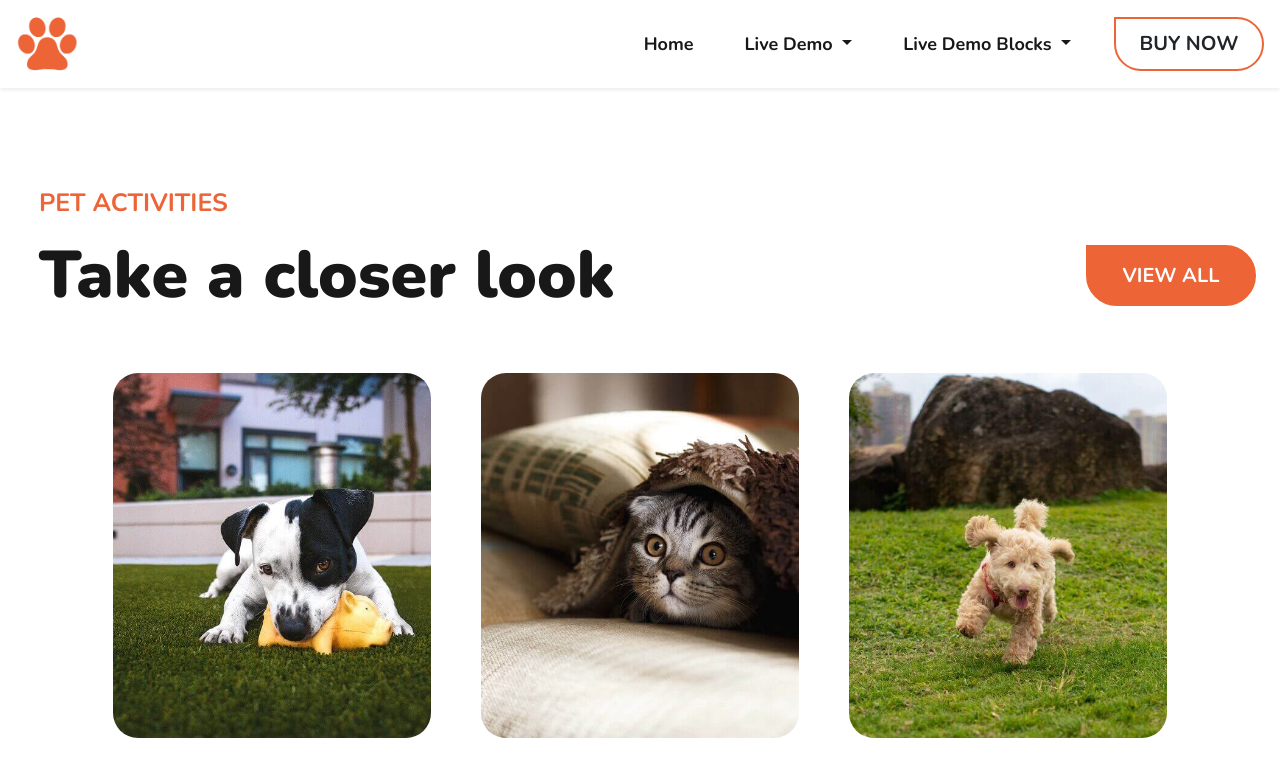
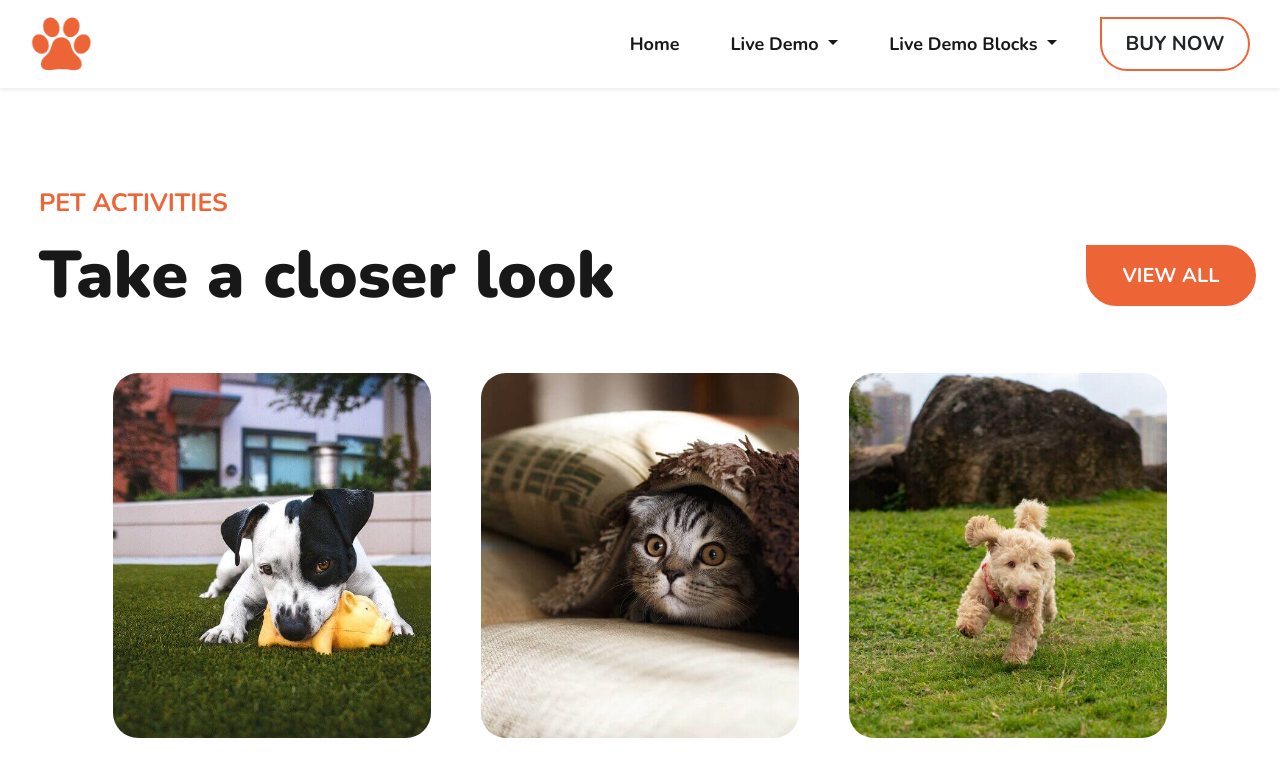
Before and after one commit to aaraquedesarrollo/c1-ejercicio9-grupoh, a plain HTML site: page index.html in a window 1280 px wide. Drawn offline with nearby package versions, Linux system fonts and the light colour scheme.

Commit message:
navbar centrada

```diff
--- a/css/estilos.css
+++ b/css/estilos.css
@@ -15,6 +15,10 @@ a {
   color: var(--color-fuente);
 }
 /* =================== NAVBAR =================== */
+.navbar {
+  padding-left: 30px;
+  padding-right: 30px;
+}
 .item-lista {
   font-size: 18px;
   font-weight: bold;
```
